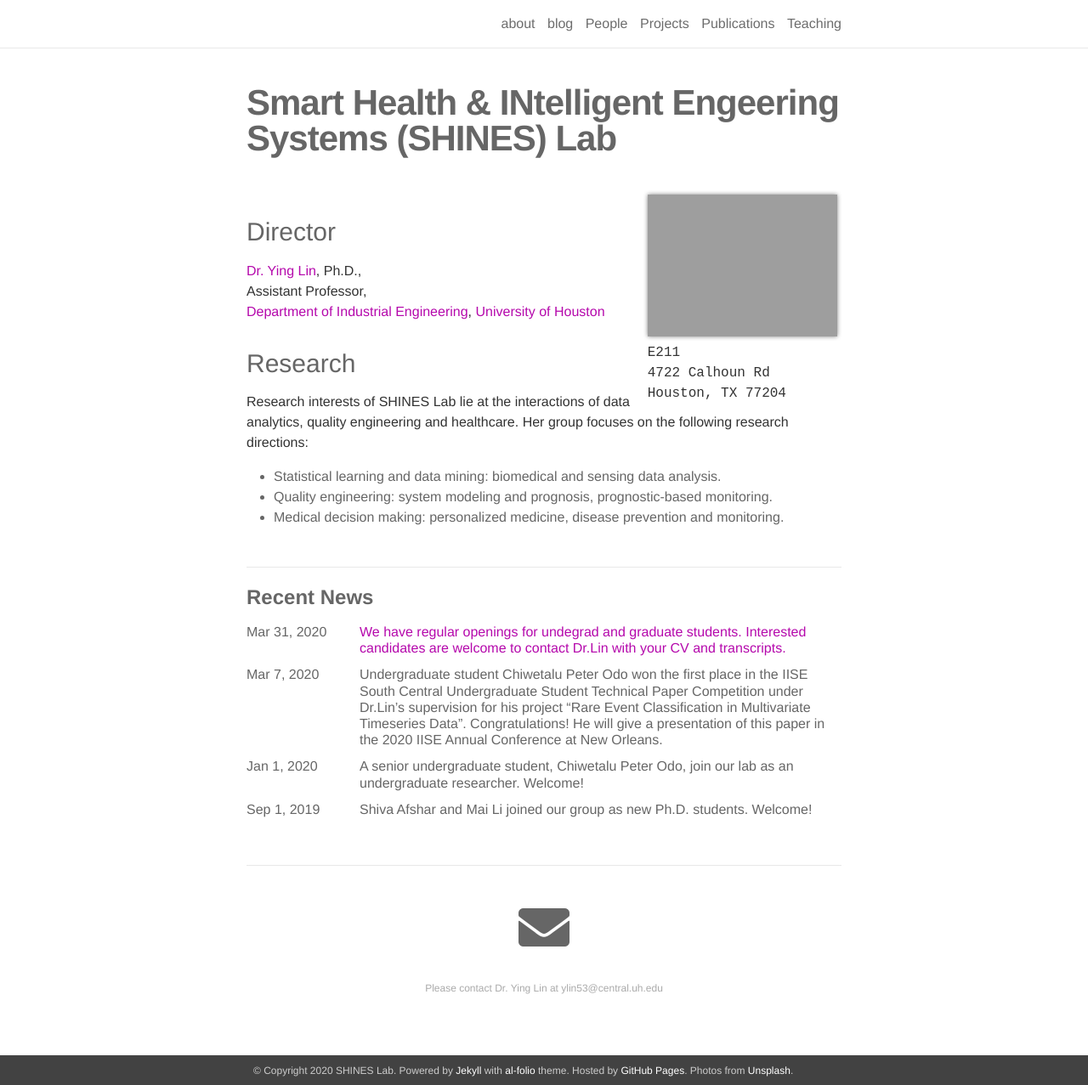
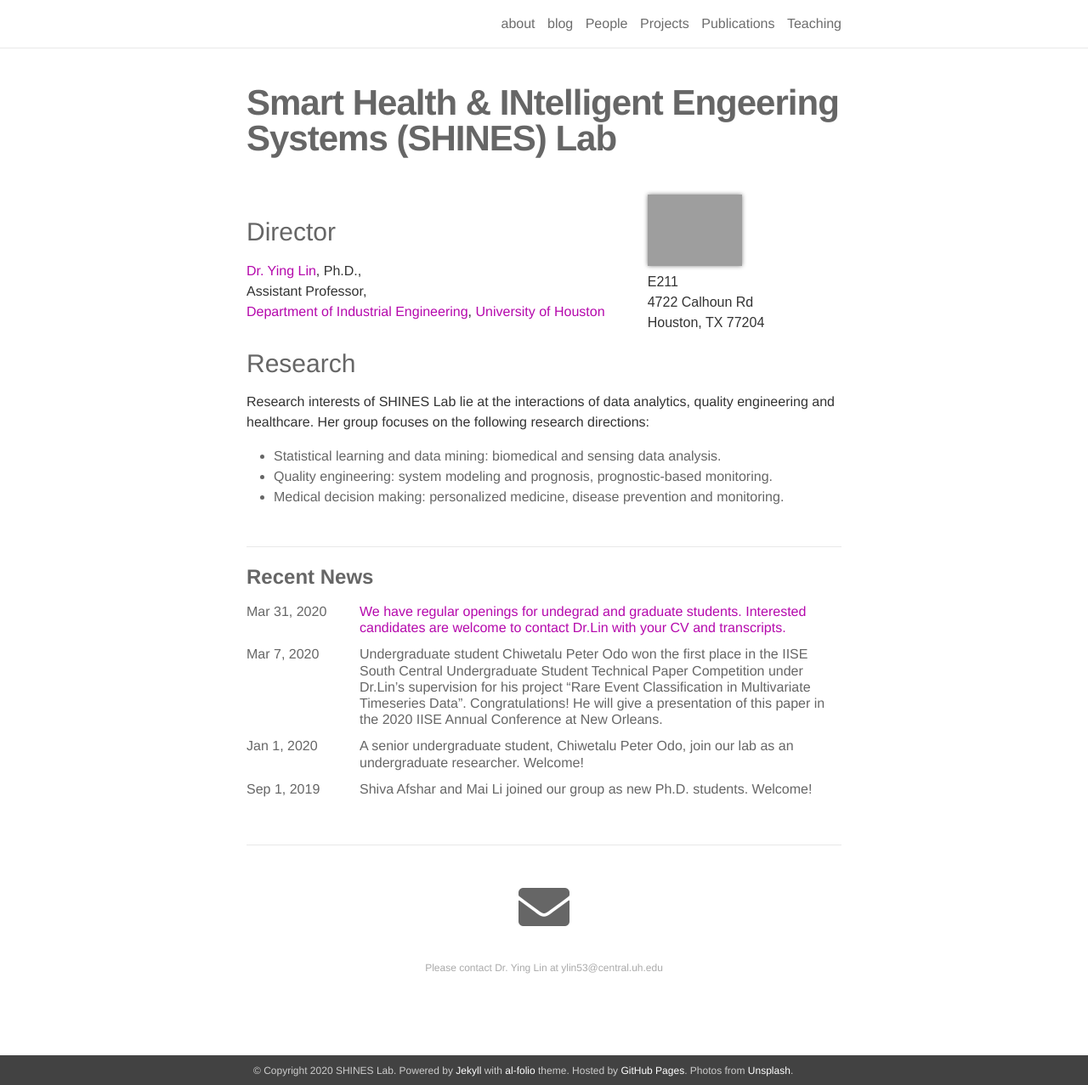
Before and after one commit to shines-lab/shines-lab.github.io, a Jekyll site: the page built from _pages/about.md, in a window 1280 px wide and 1277 px high. Shown: the whole window at 85% size. Built offline with Jekyll 4.4.1, drawn with Linux system fonts in a browser that asks for light colours; nearby versions of some CDN libraries.

Commit message:
Update _profile.scss

```diff
--- a/_sass/_profile.scss
+++ b/_sass/_profile.scss
@@ -1,11 +1,11 @@
 .profile {
     img {
         box-shadow: 0 0 5px $grey-color;
-        width: 100%;
+        width: 50%;
     }
 }
 .address {
-    font-family: monospace;
+    font-family: sans-serif;
 
     p { margin: 0; }
 }
```
